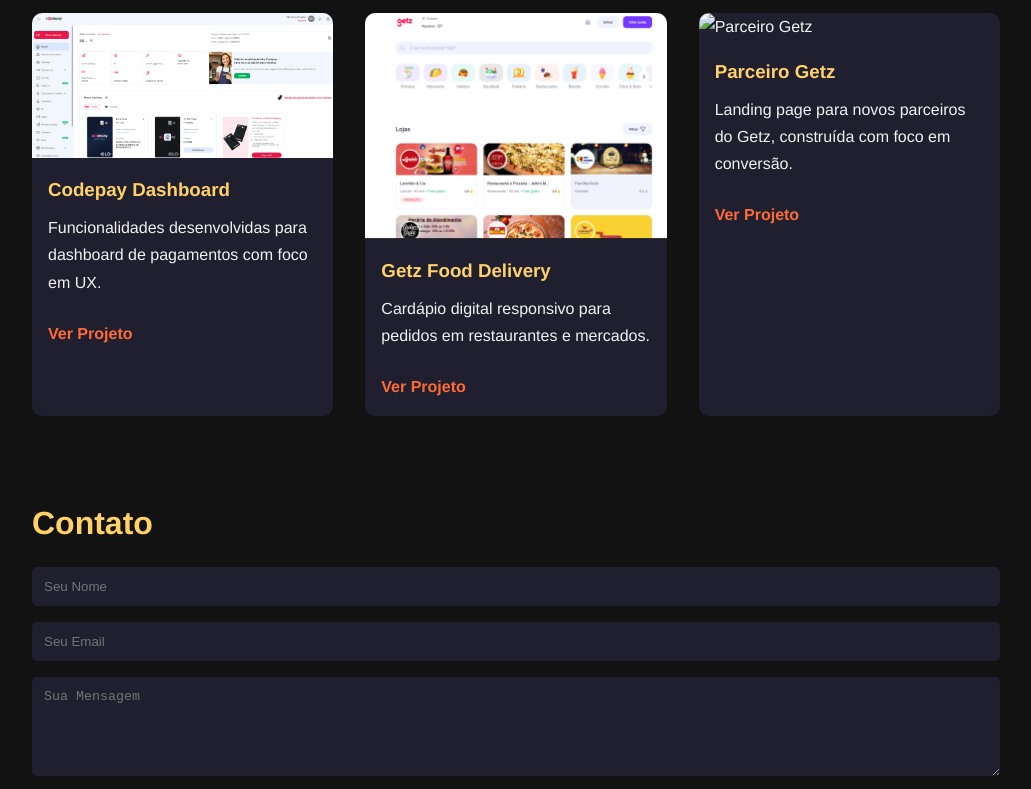
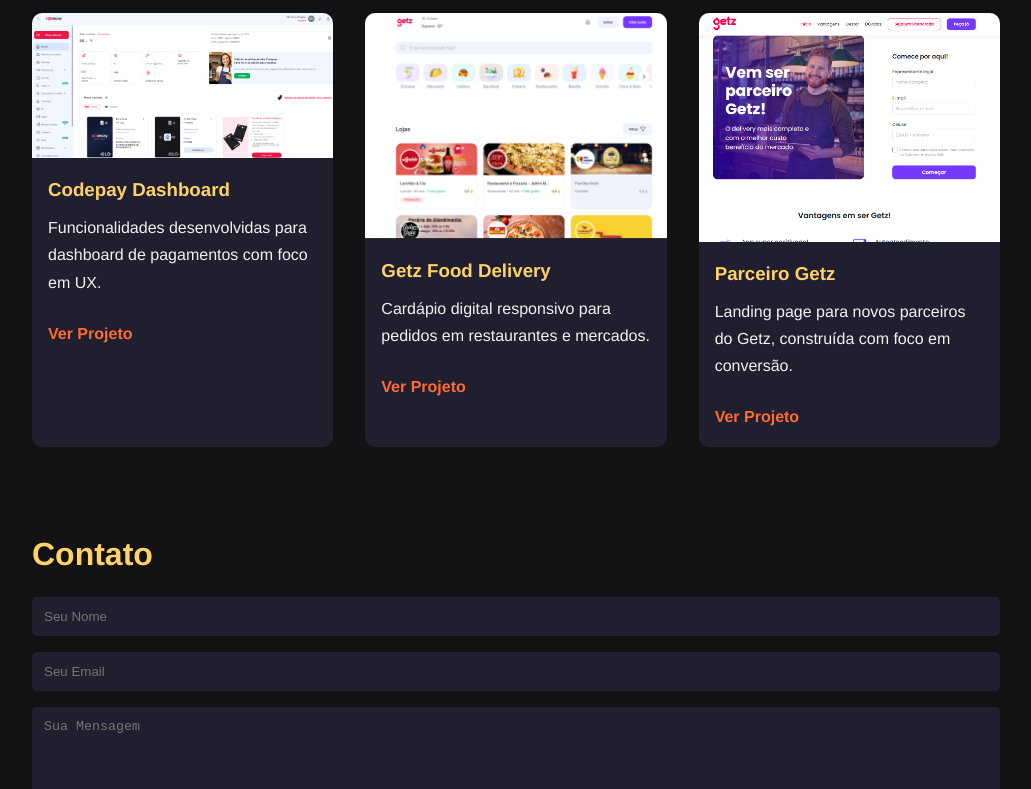
Before and after one commit to kevin-douglas/portifolio-faculdade, a plain HTML site: page index.html in a window 1280 px wide. Shown: the part 1113-1902 px from the top of the page, without its empty margins (124-1155 px from the left). Drawn offline with Linux system fonts and the light colour scheme.

```diff
--- a/index.html
+++ b/index.html
@@ -78,7 +78,7 @@
           </div>
         </div>
         <div class="portfolio-card">
-          <img src="/portifolio-faculdade/images/Projeto3.pngg" alt="Parceiro Getz">
+          <img src="/portifolio-faculdade/images/Projeto3.png" alt="Parceiro Getz">
           <div class="content">
             <h3>Parceiro Getz</h3>
             <p>Landing page para novos parceiros do Getz, construída com foco em conversão.</p>
```
